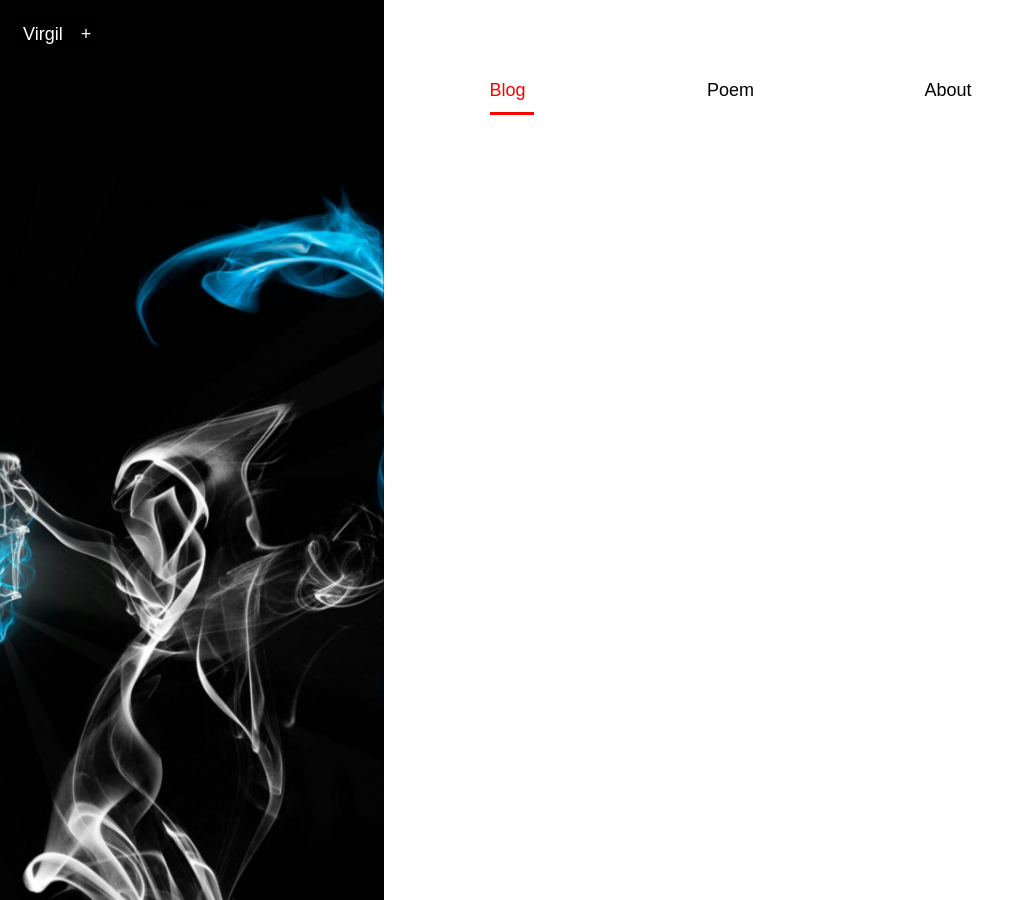
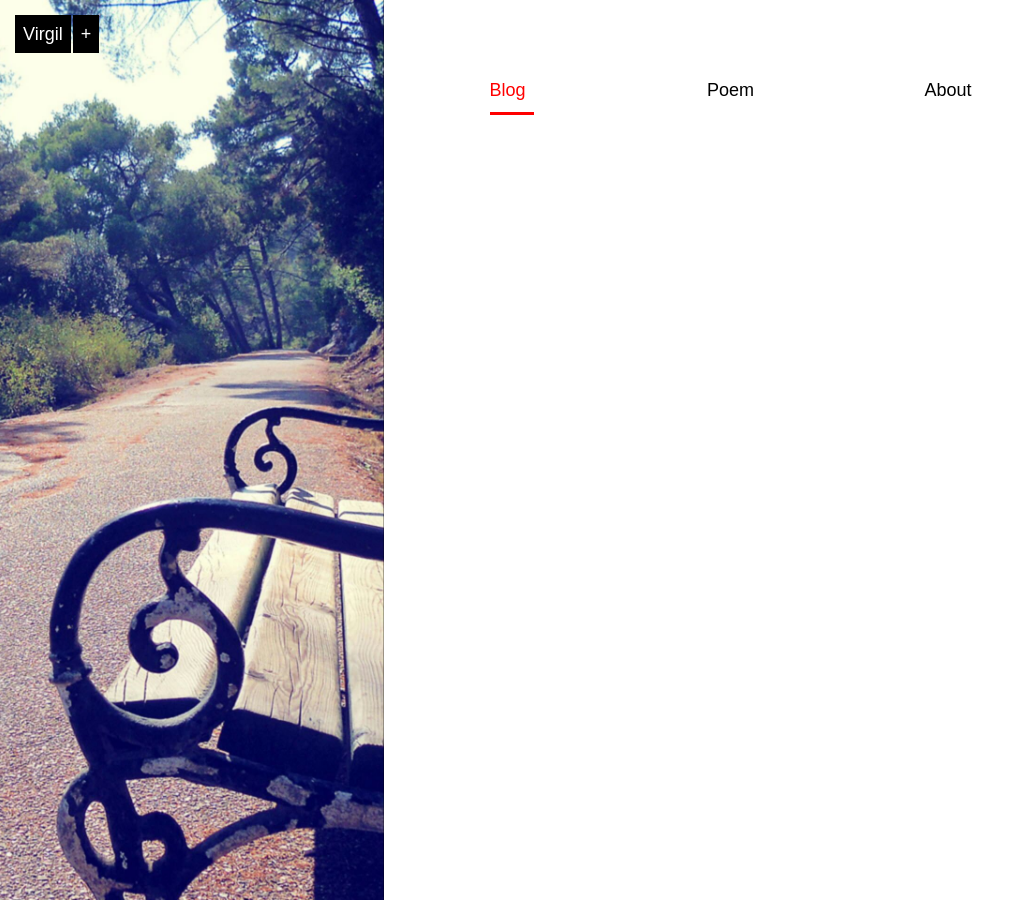
Before and after one commit to gongvirgil/ppmoli.github.io, a Jekyll site: the page built from index.md, in a window 1280 px wide. Shown: the whole page, without its empty margins (0-1034 px from the left). Built offline with Jekyll 4.4.1, drawn with Linux system fonts in a browser that asks for light colours; nearby versions of some CDN libraries; library files that are not in the unit come from our copies; Markdown is read by kramdown in place of the engine named in the settings.

Commit message:
change default.css

```diff
--- a/css/default.css
+++ b/css/default.css
@@ -74,10 +74,10 @@
 background-position:50% 50%;
 }
 .blog .aside{
-background-image:url(/images/bg0.jpg);
+background-image:url(/images/bg1.jpg);
 }
 .opinion .aside{
-background-image:url(/images/bg1.jpg);
+background-image:url(/images/bg0.jpg);
 }
 .project .aside{
 background-image:url(/images/bg2.jpg)
```
